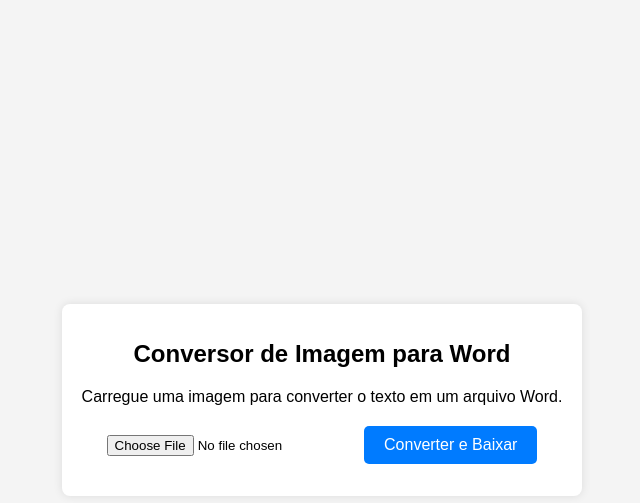
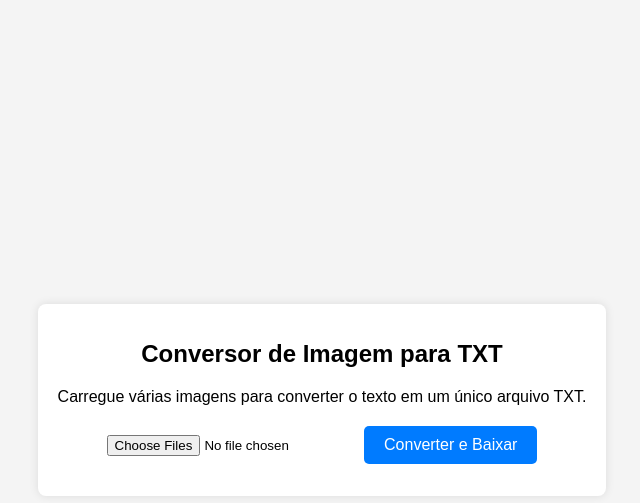
Before and after one commit to cleberdevs/ImageToText, a Flask app: page / in a window 1280 px wide. Shown: the top 503 px of the page, without its empty margins (318-958 px from the left). Run offline with Flask 3, Linux system fonts and the light colour scheme.

Commit message:
alt app index

```diff
--- a/app.py
+++ b/app.py
@@ -20,29 +20,34 @@ if not os.path.exists(UPLOAD_FOLDER):
 @app.route("/", methods=["GET", "POST"])
 def index():
     if request.method == "POST":
-        # Verifica se um arquivo foi enviado
-        if "file" not in request.files:
+        # Verifica se os arquivos foram enviados
+        if "files" not in request.files:
             return "Nenhum arquivo enviado!", 400
 
-        file = request.files["file"]
+        files = request.files.getlist("files")
 
-        # Verifica se o arquivo tem um nome
-        if file.filename == "":
-            return "Nome do arquivo inválido!", 400
+        # Verifica se pelo menos um arquivo foi enviado
+        if not files or all(file.filename == "" for file in files):
+            return "Nenhum arquivo válido enviado!", 400
 
-        # Salva o arquivo temporariamente
-        image_path = os.path.join(UPLOAD_FOLDER, file.filename)
-        file.save(image_path)
+        texto_total = ""
 
-        # Extrai o texto da imagem
-        try:
-            texto = extrair_texto_da_imagem(image_path)
-        except Exception as e:
-            return f"Erro ao extrair texto da imagem: {e}", 500
+        # Processa cada arquivo
+        for file in files:
+            # Salva o arquivo temporariamente
+            image_path = os.path.join(UPLOAD_FOLDER, file.filename)
+            file.save(image_path)
+
+            # Extrai o texto da imagem
+            try:
+                texto = extrair_texto_da_imagem(image_path)
+                texto_total += texto + "\n"  # Adiciona o texto ao total
+            except Exception as e:
+                return f"Erro ao extrair texto da imagem {file.filename}: {e}", 500
 
         # Cria o arquivo TXT
         txt_path = os.path.join(UPLOAD_FOLDER, "output.txt")
-        criar_novo_arquivo_txt(txt_path, texto)
+        criar_novo_arquivo_txt(txt_path, texto_total)
 
         # Envia o arquivo TXT para download
         return send_file(txt_path, as_attachment=True)
--- a/templates/index.html
+++ b/templates/index.html
@@ -3,15 +3,15 @@
 <head>
     <meta charset="UTF-8">
     <meta name="viewport" content="width=device-width, initial-scale=1.0">
-    <title>Conversor de Imagem para Word</title>
+    <title>Conversor de Imagem para TXT</title>
     <link rel="stylesheet" href="{{ url_for('static', filename='styles.css') }}">
 </head>
 <body>
     <div class="container">
-        <h1>Conversor de Imagem para Word</h1>
-        <p>Carregue uma imagem para converter o texto em um arquivo Word.</p>
+        <h1>Conversor de Imagem para TXT</h1>
+        <p>Carregue várias imagens para converter o texto em um único arquivo TXT.</p>
         <form method="POST" enctype="multipart/form-data">
-            <input type="file" name="file" accept=".png,.jpg,.jpeg,.bmp,.tiff" required>
+            <input type="file" name="files" accept=".png,.jpg,.jpeg,.bmp,.tiff" multiple required>
             <button type="submit">Converter e Baixar</button>
         </form>
     </div>
```
